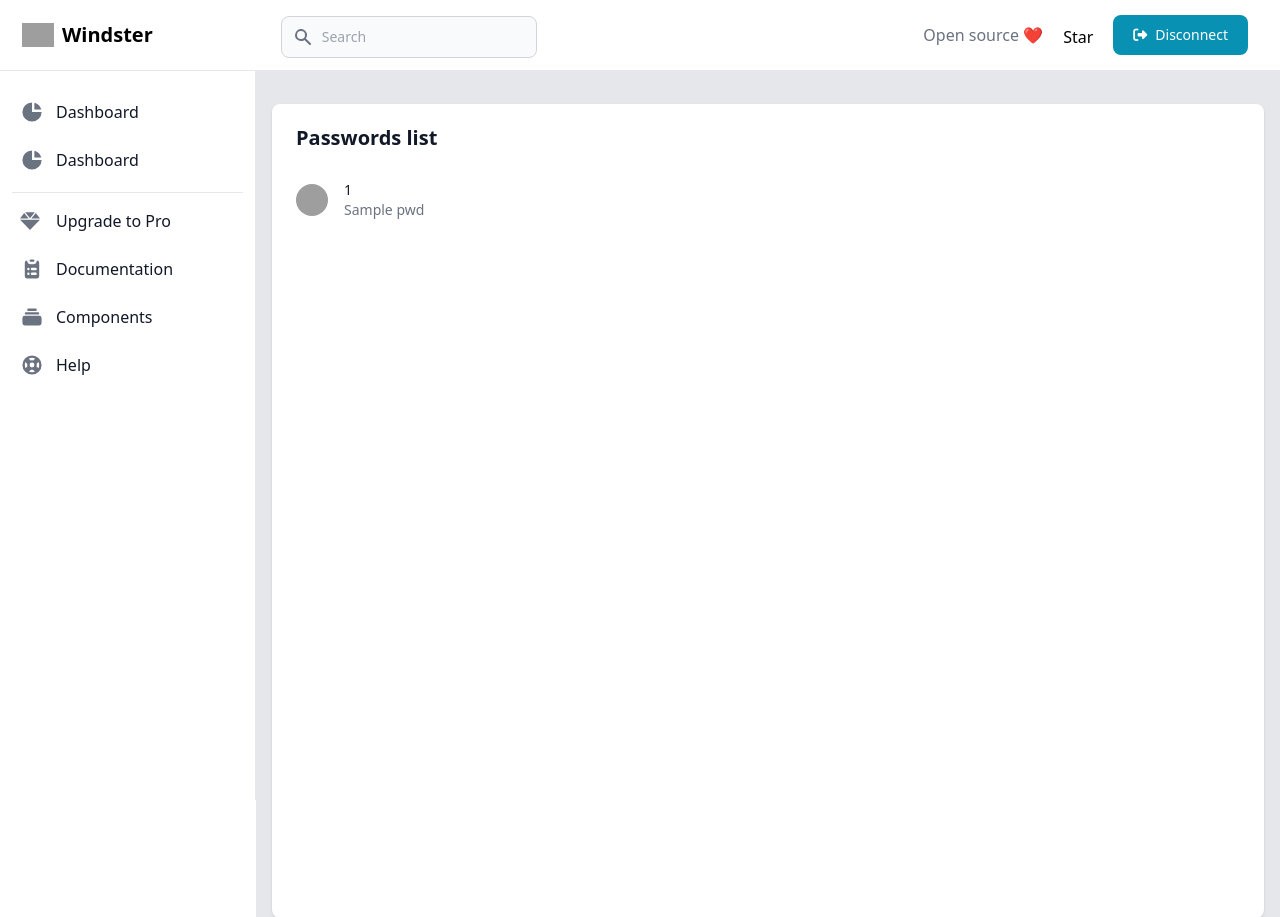
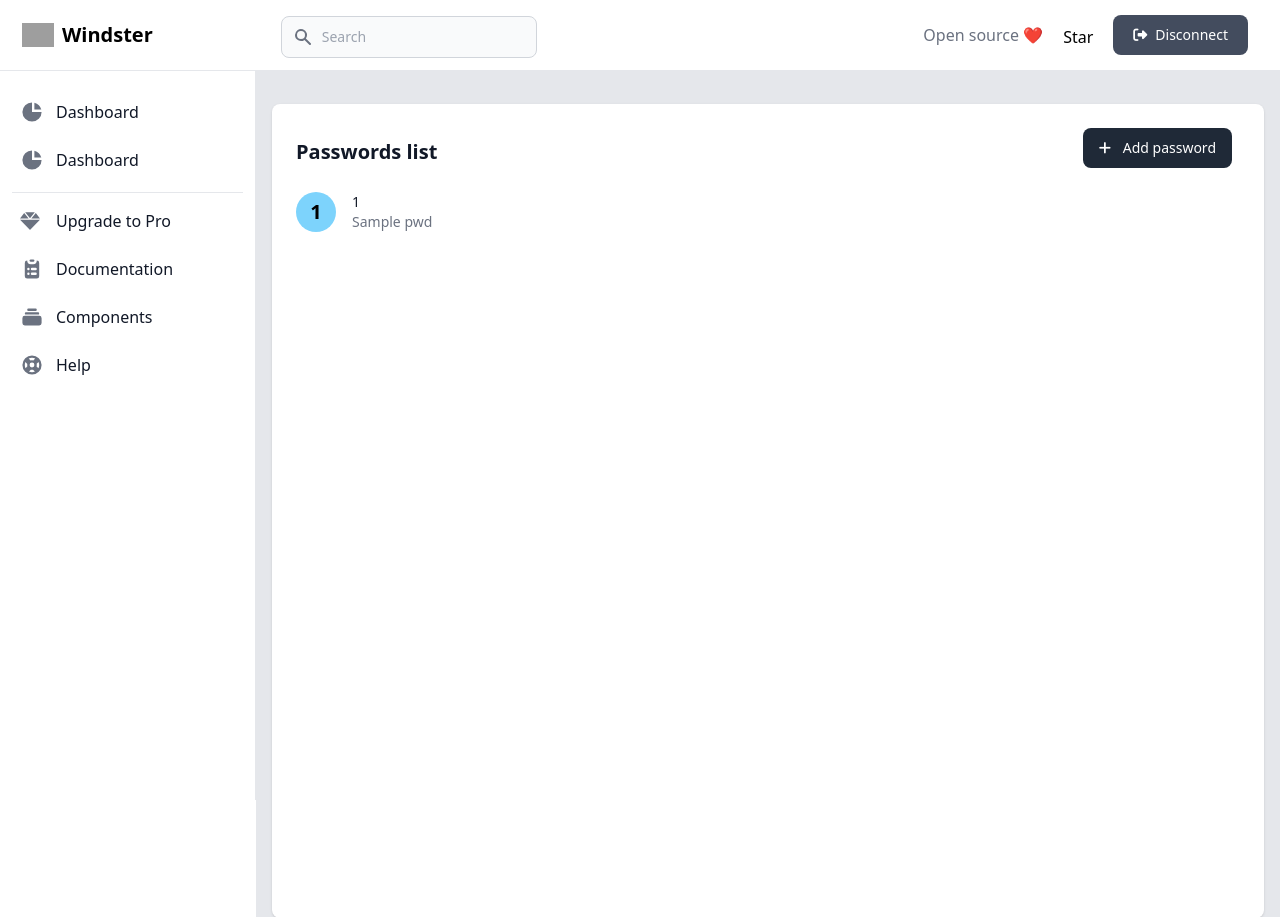
Before and after one commit to BluecaelO/SAE302, a Flask app: template templates/index.html in a window 1280 px wide. Shown: the top 917 px of the page. Run offline with Flask 3, Linux system fonts and the light colour scheme; the template is opened without the code that fills it: most values are stand-ins (such as "Sample title", 1, 10 or a date in 2020); some libraries are stand-ins or nearby versions; grey boxes are pictures that could not be loaded.

Commit message:
index edit

```diff
--- a/templates/index.html
+++ b/templates/index.html
@@ -64,7 +64,7 @@
                       <a class="github-button" href="#" data-color-scheme="no-preference: dark; light: light; dark: light;" data-icon="octicon-star" data-size="large" data-show-count="true" aria-label="Star themesberg/windster-tailwind-css-dashboard on GitHub">Star</a>
                    </div>
                 </div>
-                <a href="#" class="hidden sm:inline-flex ml-5 text-white bg-cyan-600 hover:bg-cyan-700 focus:ring-4 focus:ring-cyan-200 font-medium rounded-lg text-sm px-5 py-2.5 text-center items-center mr-3">
+                <a href="login.html" class="hidden sm:inline-flex ml-5 text-white bg-[#434C5E] hover:bg-[#2E3440] focus:ring-4 focus:ring-cyan-200 font-medium rounded-lg text-sm px-5 py-2.5 text-center items-center mr-3">
                   <i class="fa-solid fa-right-from-bracket pr-2" style="color: #ffffff;"></i>
                    Disconnect
                 </a>
@@ -147,8 +147,9 @@
              <div class="pt-6 px-4">
                 <div class="grid grid-cols-1 2xl:grid-cols-2 xl:gap-4 my-4">
                    <div class="bg-white shadow rounded-lg mb-4 p-4 sm:p-6 lg:h-[814px]  overflow-hidden">
-                      <div class="flex items-center justify-between mb-4">
+                      <div class="flex items-center justify-between ">
                          <h3 class="text-xl font-bold leading-none text-gray-900">Passwords list</h3>
+                         <button id="add_password" type="button" class="text-white bg-gray-800 hover:bg-gray-900 focus:outline-none focus:ring-4 focus:ring-gray-300 font-medium rounded-lg text-sm px-4 py-2.5 mr-2 mb-2 dark:bg-gray-800 dark:hover:bg-gray-700 dark:focus:ring-gray-700 dark:border-gray-700"><i class="fa-solid fa-plus pr-2" style="color: #ffffff;"></i> Add password</button>
                       </div>
                       <div class="flow-root">
                          <ul role="list" class="divide-y divide-gray-200">
@@ -156,9 +157,9 @@
                            {% for pwd in pwd_list %}
                               <li class="py-3 sm:py-4">
                                  <div class="flex items-center space-x-4">
-                                    <div class="flex-shrink-0">
-                                       <img class="h-8 w-8 rounded-full" src="https://demo.themesberg.com/windster/images/users/neil-sims.png" alt="Neil image">
-                                    </div>
+                                    <div class="w-10 h-10 bg-sky-300 rounded-full  text-center flex flex-col justify-center">
+                                       <p class="text-[20px] font-semibold uppercase">{{ pwd[0][0] }}</p>
+                                   </div>
                                     <div class="flex-1 min-w-0">
                                        <p class="text-sm font-medium text-gray-900 truncate">
                                           {{ pwd[0] }}
```
